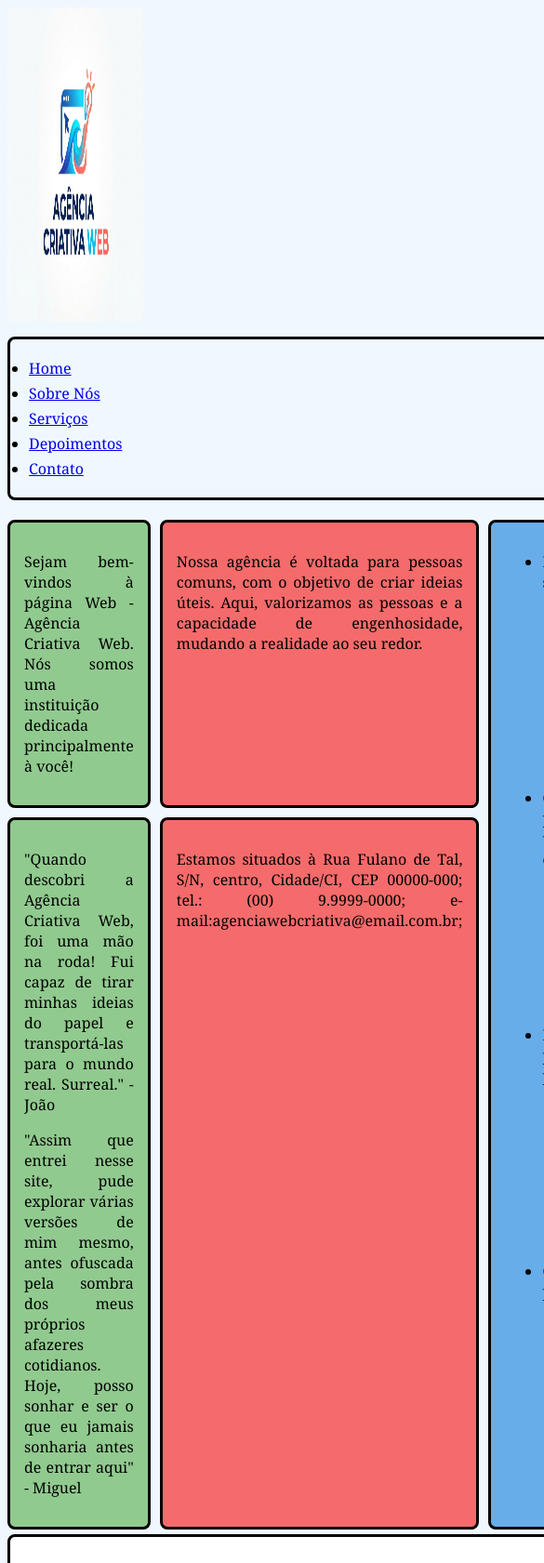
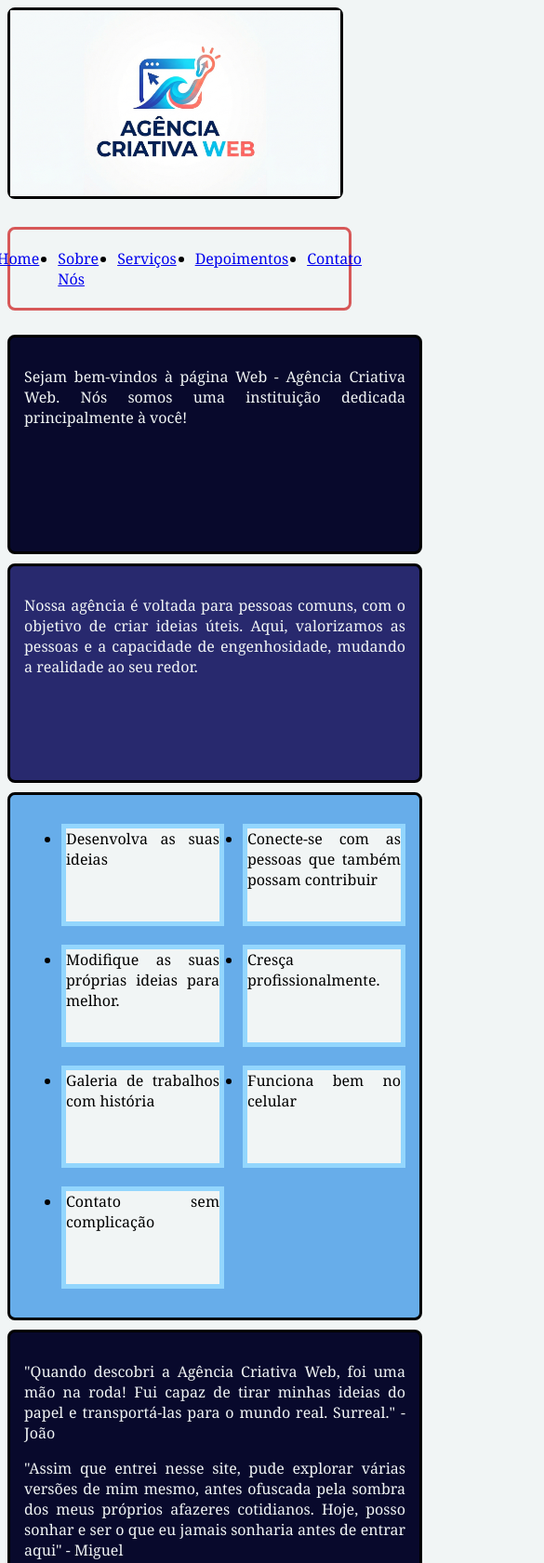
Before and after one commit to AlvaroBViana/Ag-nciaCriaWeb, a plain HTML site: page index.html in a window 390 px wide. Shown: the top 1681 px of the page at 93% size, 585 px wide, since content can reach past the window. Drawn offline with Linux system fonts and the light colour scheme.

Commit message:
correçãoAtividade

```diff
--- a/estilos.css
+++ b/estilos.css
@@ -2,54 +2,46 @@
     font-family: Georgia, 'Times New Roman', Times, serif;
 }
 
+
 body {
     display: grid;
     gap: 5px;
-    background-color: aliceblue;
+    background-color: rgb(241, 245, 245);
 }
 
 div.galeria {
-    display: flex
-
-    }
-    img {
-        height: 40vh;
-        width: 20%;
-    }
-    #segundaimg {
-        display: none;
+    display: flex;
+    border: 3px solid rgb(0, 0, 0);
+    height: 40vh;
     }
 
-@media (min-width: 768px) {
-    div.galeria {
-    display: flex;
-    border: 3px solid rgb(0, 0, 0);
-    }
-    img {
-        height: 40vh;
-        width: 20%;
-    }
-    #segundaimg {
-        display: block;
-        width: 80%;
-    }
+#primeiraimg {
+    width: 20%;
 }
 
+#segundaimg {
+    width: 80%;
+}
+
+
+
 ul.menu {
-    display: grid;
-    background-color: aliceblue;
-    grid-template-rows: 1fr 1fr 1fr 1fr 1fr;
-    border: 3px solid rgb(0, 0, 0);
-    gap: 5px;
+    display: flex;
+    justify-content: center;
+    background-color: rgb(241, 245, 245);
+    border: 3px solid rgb(215, 88, 88);
+    width: 100%;
+    gap: 20px;
     padding: 20px;
     border-radius: 8px;
 
 }
 
+
 div.mainDiv {
     display: grid;
     text-align: justify;
-    grid-template-columns: 1fr 1fr 1fr;
+    grid-template-columns: 33% 33% 33%;
     grid-template-rows: auto auto;
     gap:10px;
 }
@@ -65,32 +57,44 @@ section {
 
 #serviços {
     display: grid;
+    background-color: rgb(103, 173, 234);
 
-    background-color: rgb(103, 173, 234);
     grid-row: span 2;
 }
 
 ul.services {
     display: grid;
-    grid-template-rows: 1fr 1fr 1fr 1fr;
+    grid-template-columns: 1fr 1fr;
+    grid-template-rows: 1fr 1fr;
+    gap: 20px;
+
 
 }
 
-
-#depoimentos {
-    background-color: rgb(145, 202, 143);
+.services li {
+    border: 5px solid rgb(147, 214, 253);
+    min-height: 100px;
+    background-color: rgb(241, 245, 245);
 }
 
 #home {
-    background-color:rgb(145, 202, 143);
+    background-color:rgb(8, 9, 44);
+    color: rgb(241, 245, 245);
 }
 
 #sobre {
-    background-color: rgb(245, 107, 107);
+    background-color: rgb(40, 41, 110);
+    color: rgb(241, 245, 245);
+}
+
+#depoimentos {
+    background-color:rgb(8, 9, 44);
+    color: rgb(241, 245, 245);
 }
 
 #contato {
-    background-color: rgb(245, 107, 107);
+    background-color: rgb(40, 41, 110);
+    color: rgb(241, 245, 245);
 }
 
 
@@ -103,8 +107,6 @@ form#formulario {
     gap: 5px;
     padding: 20px;
     border-radius: 8px;
-    background-color: rgb(255, 255, 255);
-
 
 }
 
@@ -112,4 +114,52 @@ footer {
     text-align: center;
     gap: 5px;
     padding: 10px;
+    background-color:rgb(8, 9, 44);
+    color: rgb(241, 245, 245);
 }
+
+@media (max-width: 700px) {
+    body {
+        display: grid;
+        width: 40%;
+        gap: 10px;
+        background-color: rgb(241, 245, 245);
+    }
+
+    header {
+        display: grid;
+        width: 100%;
+        gap: 20px;
+    }
+
+
+    div.galeria {
+        border: 3px solid rgb(0, 0, 0);
+        height: 100%;
+        width: 91vw;
+        border-radius: 8px;
+    }
+
+    #primeiraimg {
+        width: 100%;
+    }
+
+    #segundaimg {
+        display: none;
+    }
+
+    ul.menu {
+        display: flex;
+        width: 83vw;
+        border-radius: 8px;
+    }
+
+    div.mainDiv {
+        display: grid;
+        grid-template-columns: 100%;
+    }
+
+
+
+
+}
--- a/index.html
+++ b/index.html
@@ -8,14 +8,14 @@
 <body>
     <header>
         <div class="galeria">
-        <img src="imagens/logo-agencia.jpg" alt="Logo Agência Criativa Web"></img>
-        <img src="imagens/banner-agenciaweb.jpg" id="segundaimg" alt="Banner Agência"></img>
+            <img src="imagens/logo-agencia.jpg" id="primeiraimg"  alt="Logo Agência Criativa Web"></img>
+            <img src="imagens/banner-agenciaweb.jpg" id="segundaimg" alt="Banner Agência" ></img>
         </div>
         <nav>
             <ul class="menu">
                 <li><a href="#home">Home</a></li>
                 <li><a href="#sobre">Sobre Nós</a></li>
-            <li><a href="#servicos">Serviços</a></li>
+                <li><a href="#serviços">Serviços</a></li>
                 <li><a href="#depoimentos">Depoimentos</a></li>
                 <li><a href="#contato">Contato</a></li>
             </ul>
@@ -35,10 +35,16 @@
 
 
             <section id="serviços">
-            <Ul class="services"><li>Desenvolva as suas ideias</li>
+                <Ul class="services">
+                    <li>Desenvolva as suas ideias</li>
                     <li>Conecte-se com as pessoas que também possam contribuir</li>
                     <li>Modifique as suas próprias ideias para melhor.</li>
-                <li>Cresça profissionalmente.</li></Ul>
+                    <li>Cresça profissionalmente.</li>
+                    <li>Galeria de trabalhos com história</li>
+                    <li>Funciona bem no celular</li>
+                    <li>Contato sem complicação</li>
+
+                </Ul>
             </section>
 
 
@@ -56,7 +62,7 @@
 
 
     <form id="formulario">
-    <center><h1 style="background-color: aliceblue; margin: 20px;">Formulário</h1></center>
+    <center><h1>Formulário</h1></center>
     <label for="nome">Seu nome:</label>
     <input type="text" id="nome" placeholder="Digite seu nome completo" required></input>
 
```
Lines whose indentation alone changed are shown as unchanged.
